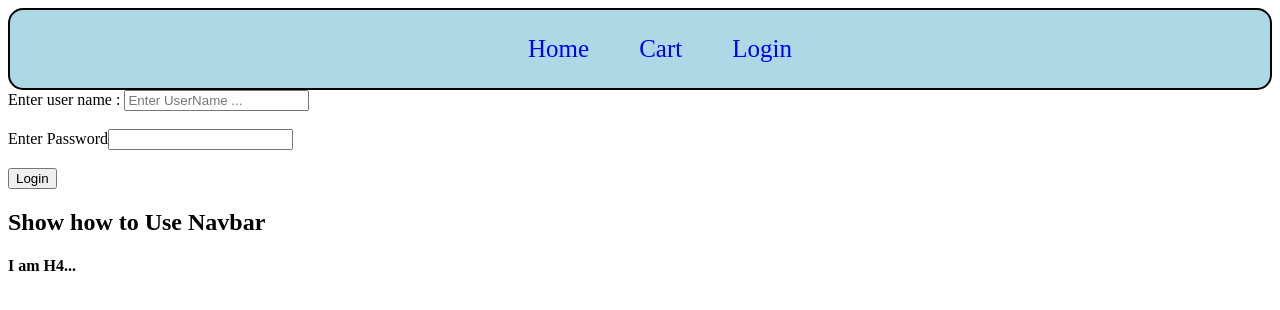
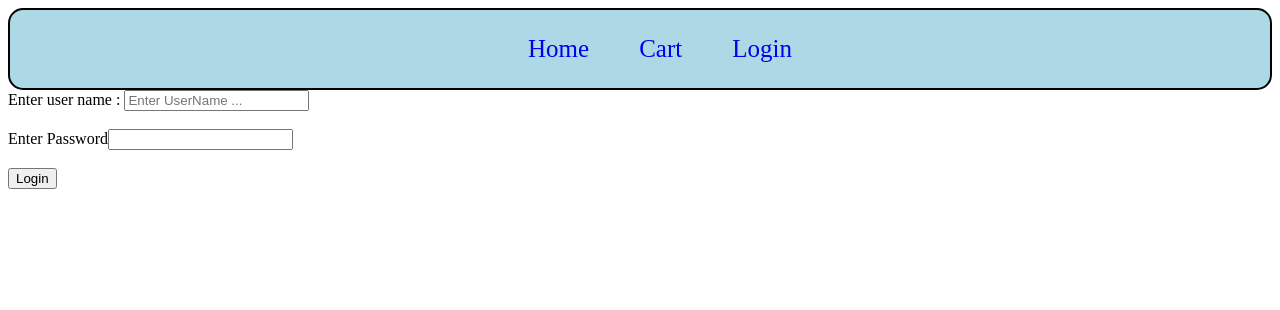
Before and after one commit to mominzishan05/Code_With_Redux, a React (Vite) app: page /login in a window 1280 px wide. Shown: the top 310 px of the page. Built offline with nearby package versions, Linux system fonts and the light colour scheme.

Commit message:
all unused comment removed

```diff
--- a/src/App.jsx
+++ b/src/App.jsx
@@ -29,8 +29,7 @@ function App() {
         </Routes>
       </BrowserRouter>
     </Provider>
-    <h2>Show how to Use Navbar</h2>
-    <h4>I am H4...</h4>
+
     </>
   );
 }
--- a/src/Components/CartPage.jsx
+++ b/src/Components/CartPage.jsx
@@ -10,7 +10,7 @@ const CartPage = () => {
 
   return (
     <>
-    <h1>User Product ......</h1>
+
    {showdata.length === 0 ? (
   <p>No Items Selecteed .....</p>
 ) : (
```
